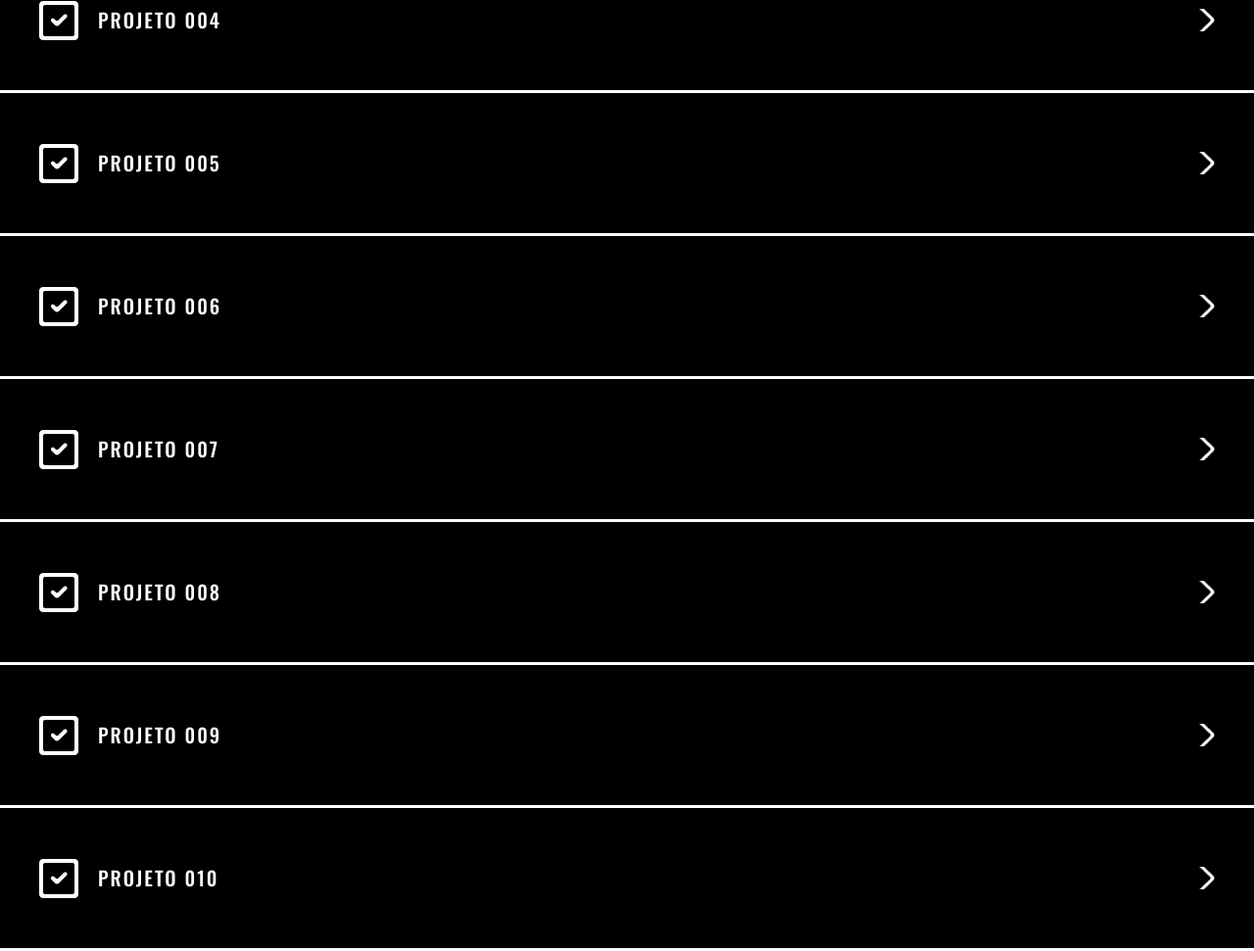
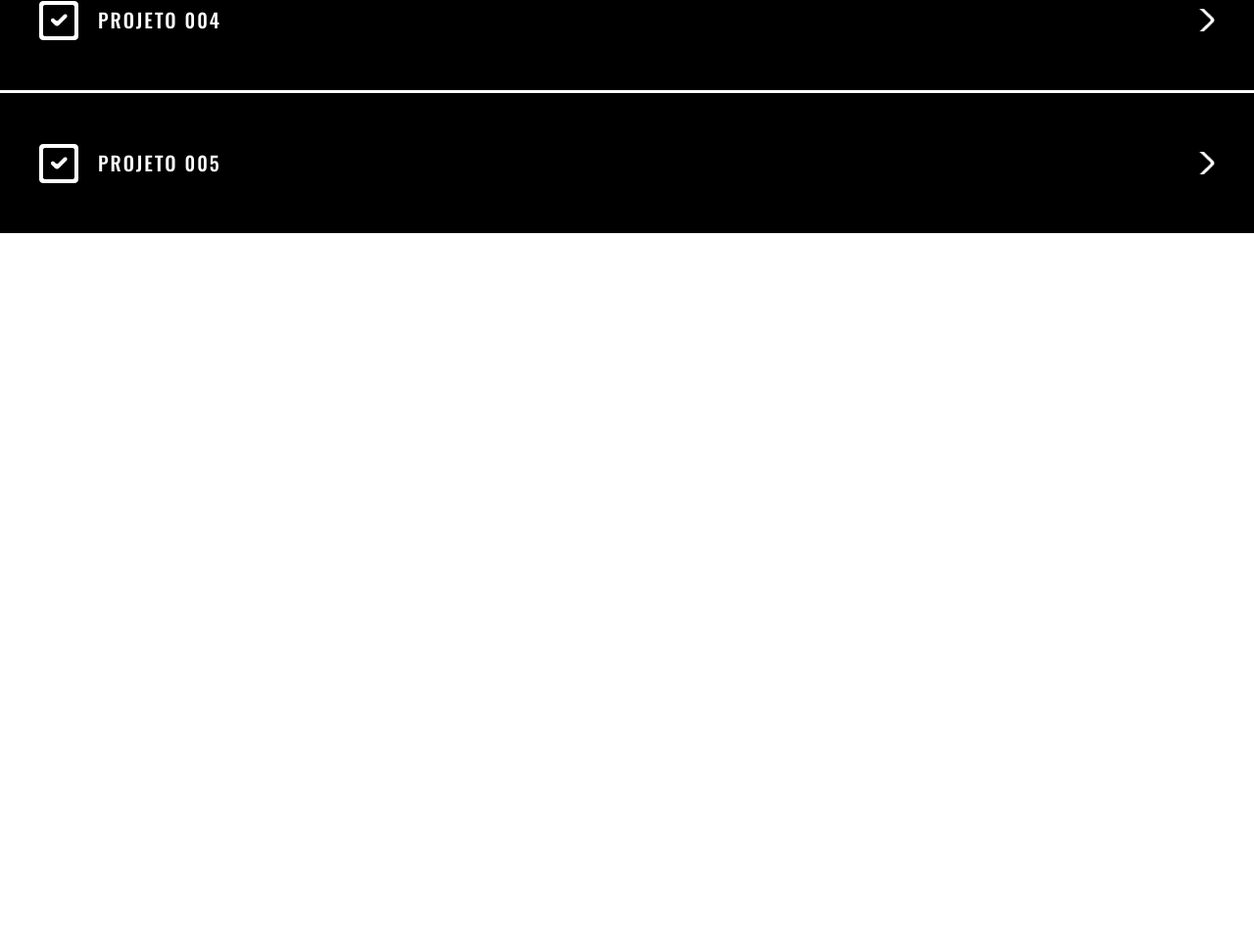
Before and after one commit to Beto35/Final-1, a plain HTML site: page Proj002/index.html in a window 1280 px wide. Shown: the part 489-1460 px from the top of the page at 98% size. After the commit the page ends 800 px from the top, so only its background shows below. Drawn offline with nearby package versions, Linux system fonts and the light colour scheme.

Commit message:
Ajuste no projeto final

```diff
--- a/Proj002/index.html
+++ b/Proj002/index.html
@@ -13,18 +13,15 @@
   <ul>
 
      <!-- o código "feito" indica que o projeto está concluído/ "../PM-Projeto001/" indica que ao ser clicado, ele volta para a pasta principal e acessa a pasta do link/ Projeto 001 é o nome com o link-->
-      <li class="feito"><a href="../Proj001/index.html">Projeto 001</a></li>
+      <li class="feito"><a href="../Proj001/index.html">Projeto final 1ª temporada</a></li>
 
 
       <li class="feito"><a href="#">Projeto 002</a></li>
-      <li class="feito"><a href="../PM-Projeto003/">Projeto 003</a></li>
-      <li class="feito"><a href="../PM-Projeto004/">Projeto 004</a></li>
-      <li class="feito"><a href="../PM-Projeto005/">Projeto 005</a></li>
-      <li class="feito"><a href="../PM-Projeto006/">Projeto 006</a></li>
-      <li class="feito"><a href="../PM-Projeto007/">Projeto 007</a></li>
-      <li class="feito"><a href="../PM-Projeto008/">Projeto 008</a></li>
-      <li class="feito"><a href="../PM-Projeto009/">Projeto 009</a></li>
-      <li class="feito"><a href="../PM-Projeto010/">Projeto 010</a></li>
+      <li class="feito"><a href="#">Projeto 003</a></li>
+
+      <li class="feito"><a href="#">Projeto 004</a></li>
+
+      <li class="feito"><a href="#">Projeto 005</a></li>
 
   </ul>
 </body>
```
